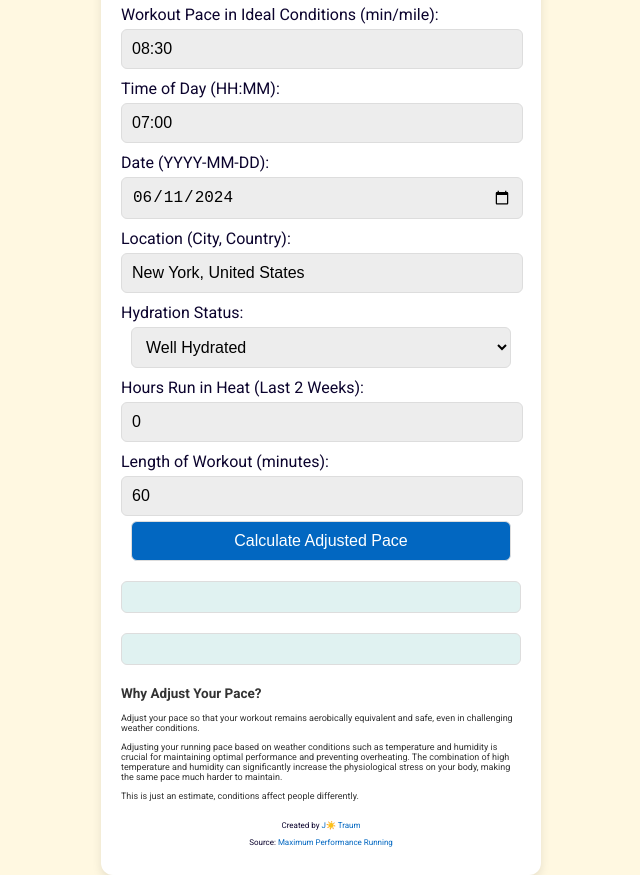
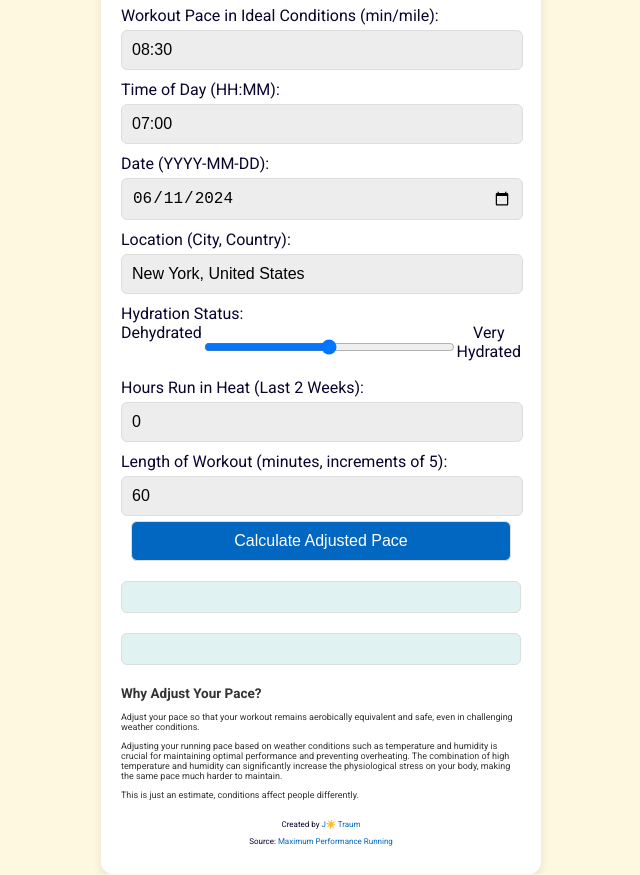
Before and after one commit to jason-traum/running-pace-adjuster, a plain HTML site: page index.html in a window 1280 px wide. Shown: the whole page, without its empty margins (319-959 px from the left). Drawn offline with Linux system fonts and the light colour scheme.

Commit message:
Update index.html

```diff
--- a/index.html
+++ b/index.html
@@ -85,6 +85,10 @@
             text-align: left;
             color: #333;
         }
+        .slider-label {
+            display: flex;
+            justify-content: space-between;
+        }
     </style>
 </head>
 <body onload="applyTheme()">
@@ -100,14 +104,15 @@
             <label for="location">Location (City, Country):</label>
             <input type="text" id="location" name="location" value="New York, United States" required><br>
             <label for="hydrationStatus">Hydration Status:</label>
-            <select id="hydrationStatus" name="hydrationStatus" required>
-                <option value="well">Well Hydrated</option>
-                <option value="dehydrated">Dehydrated</option>
-            </select><br>
+            <div class="slider-label">
+                <span>Dehydrated</span>
+                <input type="range" id="hydrationStatus" name="hydrationStatus" min="0" max="100" value="50">
+                <span>Very Hydrated</span>
+            </div>
             <label for="acclimatization">Hours Run in Heat (Last 2 Weeks):</label>
             <input type="number" id="acclimatization" name="acclimatization" value="0" required><br>
-            <label for="workoutLength">Length of Workout (minutes):</label>
-            <input type="number" id="workoutLength" name="workoutLength" value="60" required><br>
+            <label for="workoutLength">Length of Workout (minutes, increments of 5):</label>
+            <input type="number" id="workoutLength" name="workoutLength" value="60" step="5" required><br>
             <button type="button" onclick="calculateAdjustedPace()">Calculate Adjusted Pace</button>
         </form>
         <div id="result"></div>
```
